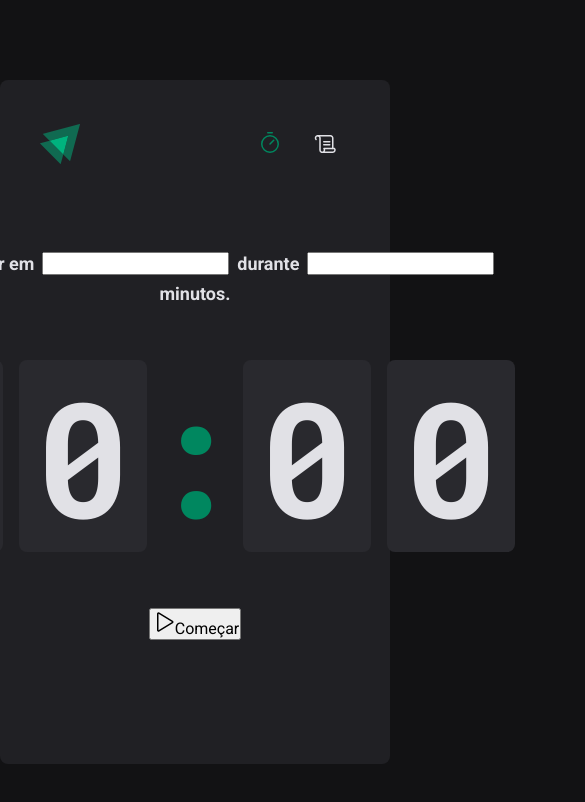
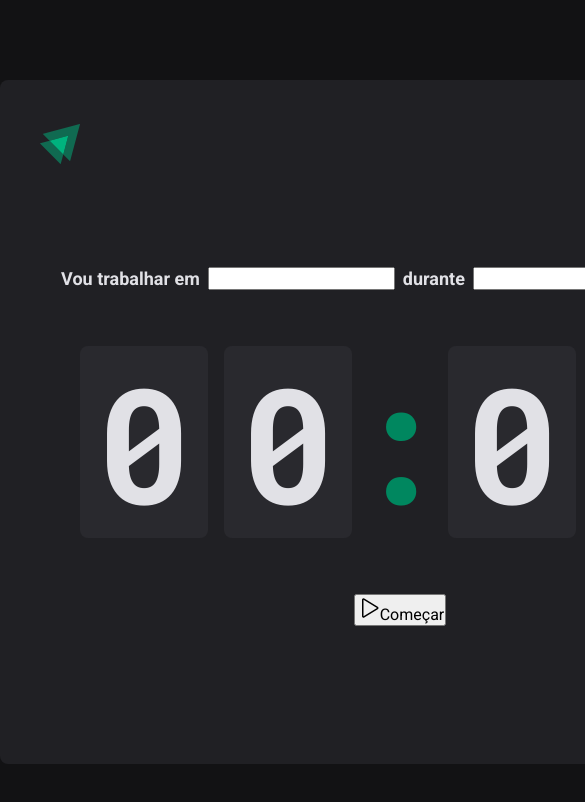
Before and after one commit to alvarobianor/Pomodoro-App, a React (Vite) app: page / in a window 390 px wide. Shown: the top 802 px of the page, 585 px wide, since content can reach past the window. Built offline with nearby package versions, Linux system fonts and the light colour scheme.

Commit message:
Create a security margin on small screens

```diff
--- a/src/layouts/DefaultLayout/styles.ts
+++ b/src/layouts/DefaultLayout/styles.ts
@@ -2,7 +2,9 @@ import styled from 'styled-components'
 
 export const LayoutContainer = styled.div`
   max-width: 74rem;
+  min-width: 50rem;
   height: calc(100vh - 10rem);
+  min-height: 31.25rem;
   margin: 5rem auto;
   padding: 2.5rem;
 
```
